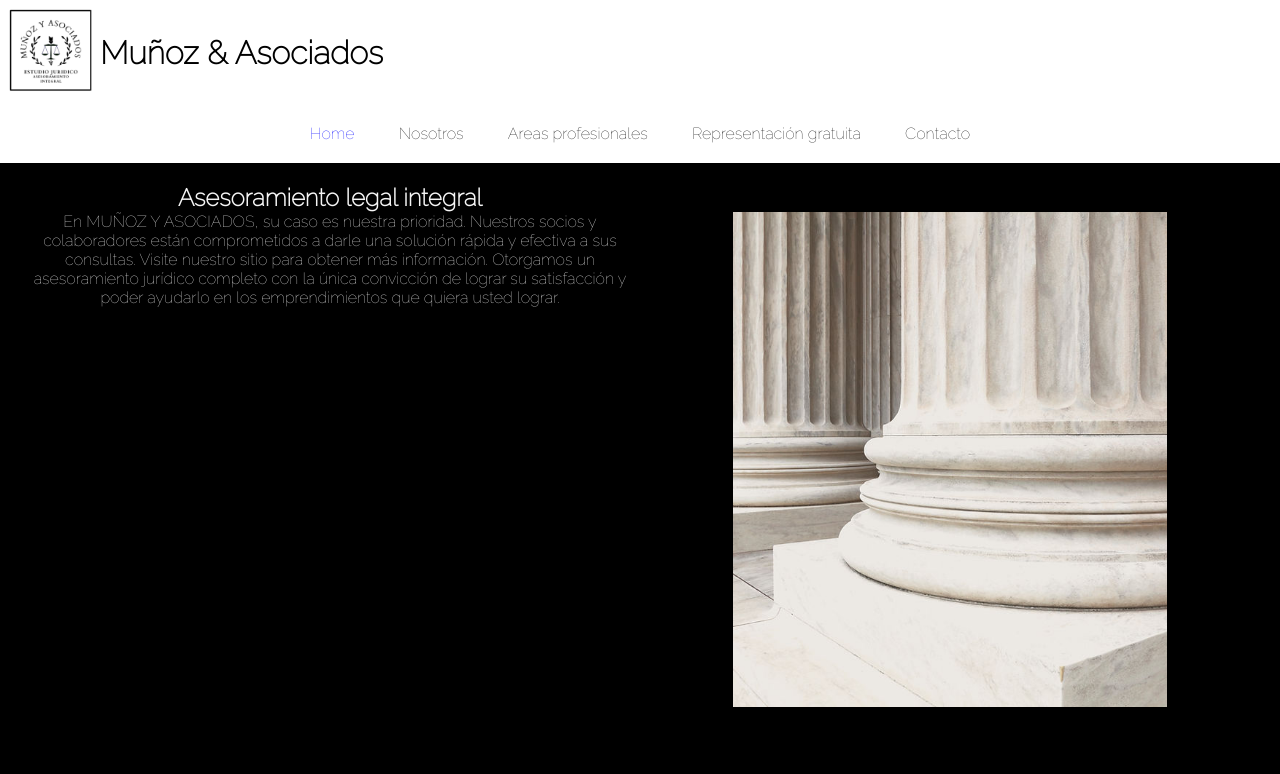
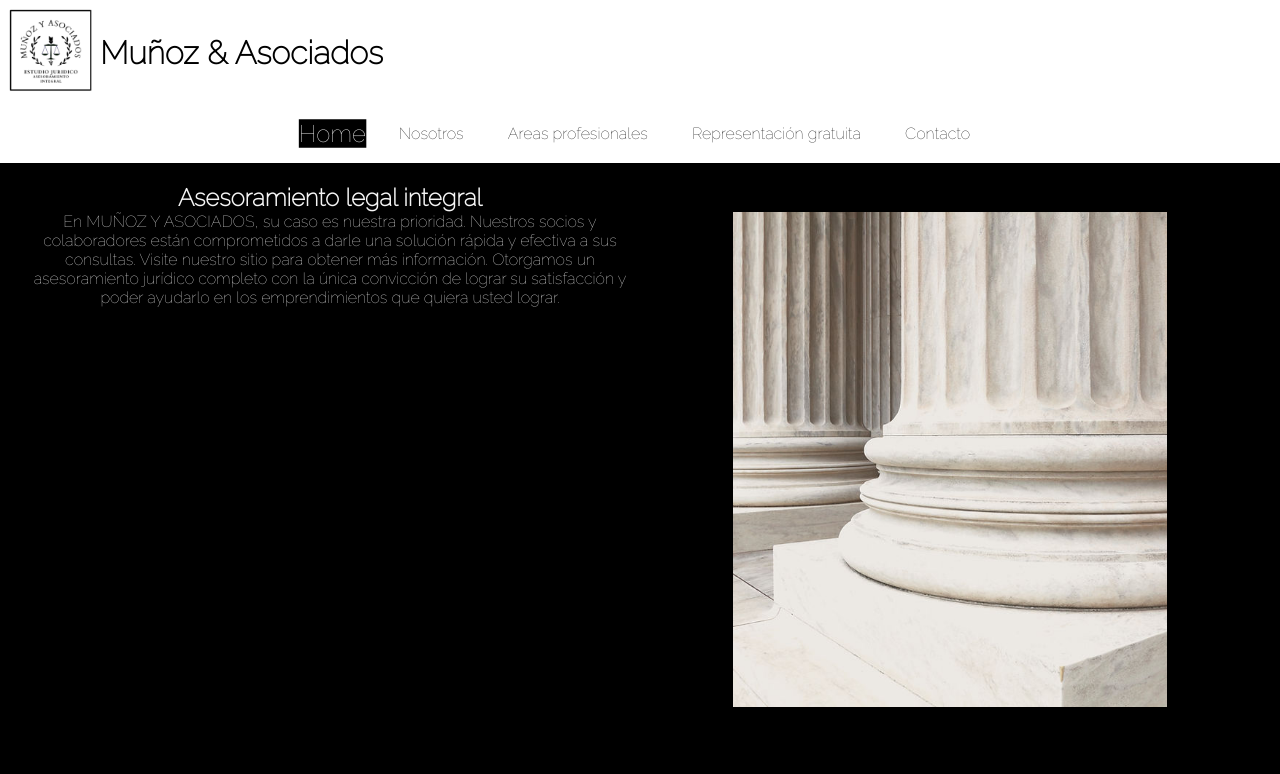
Before and after one commit to LBRALO/Mu-oz-Asoc., a plain HTML site: page index.html in a window 1280 px wide. In both pictures the pointer is over the link "Home". Shown: the top 774 px of the page. Drawn offline with Linux system fonts and the light colour scheme; a web font is replaced by a local one.

Commit message:
transicion header

```diff
--- a/style.css
+++ b/style.css
@@ -49,7 +49,10 @@ body{
 }
 
 .encabezado_lista_item:hover{
-    color: blue;
+    color: whitesmoke;
+    background-color: black;
+    transform: scale(1.5);
+
 }
 
  header nav ul li {
@@ -85,6 +88,7 @@ footer{
 .map:hover{
     transform: scale(1.1);
 }
+
 .linkedin{
     width: 50px;
     height: 50px;
```
